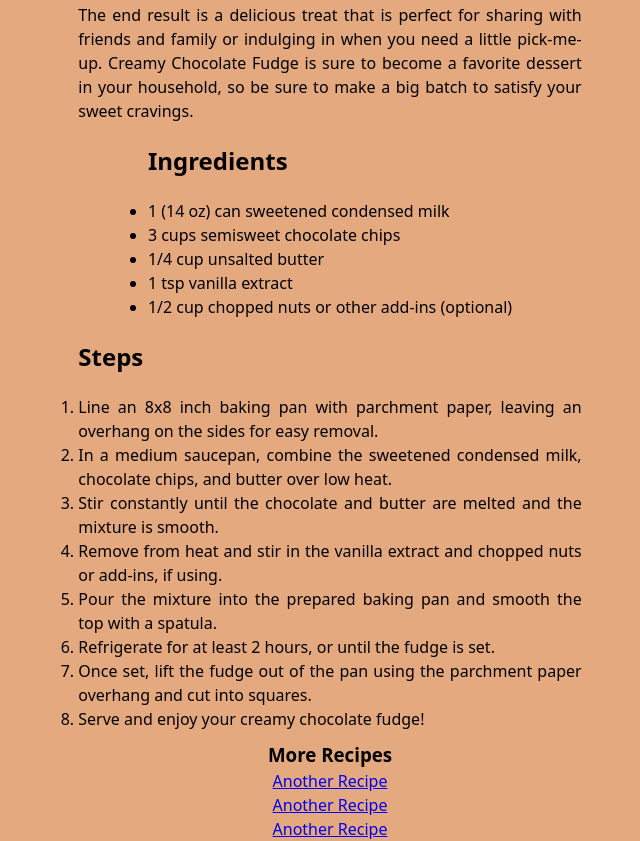
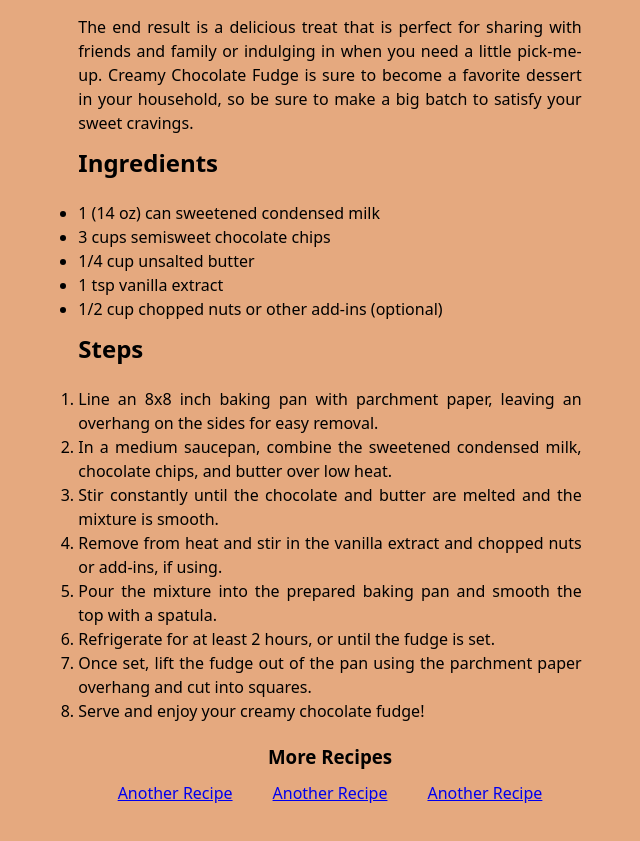
Before and after one commit to selimbiber/Vanilla-CSS-Challenges, a plain HTML site: page +Day30-recipe-page/index.html in a window 1280 px wide. Shown: the part 685-1526 px from the top of the page, without its empty margins (310-950 px from the left). After the commit the page ends 1500 px from the top, so only its background shows below. Drawn offline with Linux system fonts and the light colour scheme.

Commit message:
Refactor  the page structure and styles

```diff
--- a/+Day30-recipe-page/index.html
+++ b/+Day30-recipe-page/index.html
@@ -3,19 +3,27 @@
   <head>
     <meta charset="UTF-8" />
     <meta name="viewport" content="width=device-width, initial-scale=1.0" />
+    <link
+      rel="shortcut icon"
+      href="https://www.svgrepo.com/show/251193/chocolate.svg"
+      type="image/x-icon"
+    />
+    <link rel="stylesheet" href="./styles.css" />
     <title>The Odin Recipes</title>
-    <link rel="stylesheet" href="./styles.css" />
   </head>
-  <body>
-    <header class="header">
+  <body class="col">
+    <header>
+      <div class="container col">
         <h1>Creamy Chocolate Fudge</h1>
         <img
           src="https://c1.peakpx.com/wallpaper/407/671/830/chocolate-chocolate-bar-sweet-candy-wallpaper.jpg"
           alt="Chocolate"
         />
+      </div>
     </header>
-    <main class="container">
-      <article>
+    <main>
+      <div class="container col">
+        <article class="content col">
           <h2>Description</h2>
           <p>
             Creamy Chocolate Fudge is a rich and decadent dessert that is perfect for
@@ -30,13 +38,13 @@
             let it set in the fridge for a few hours until firm.
           </p>
           <p>
-          The end result is a delicious treat that is perfect for sharing with friends and
-          family or indulging in when you need a little pick-me-up. Creamy Chocolate Fudge
-          is sure to become a favorite dessert in your household, so be sure to make a big
-          batch to satisfy your sweet cravings.
+            The end result is a delicious treat that is perfect for sharing with friends
+            and family or indulging in when you need a little pick-me-up. Creamy Chocolate
+            Fudge is sure to become a favorite dessert in your household, so be sure to
+            make a big batch to satisfy your sweet cravings.
           </p>
         </article>
-      <article>
+        <article class="content col">
           <h2>Ingredients</h2>
           <ul>
             <li>1 (14 oz) can sweetened condensed milk</li>
@@ -46,7 +54,7 @@
             <li>1/2 cup chopped nuts or other add-ins (optional)</li>
           </ul>
         </article>
-      <article>
+        <article class="content col">
           <h2>Steps</h2>
           <ol>
             <li>
@@ -62,8 +70,8 @@
               smooth.
             </li>
             <li>
-            Remove from heat and stir in the vanilla extract and chopped nuts or add-ins,
-            if using.
+              Remove from heat and stir in the vanilla extract and chopped nuts or
+              add-ins, if using.
             </li>
             <li>
               Pour the mixture into the prepared baking pan and smooth the top with a
@@ -71,18 +79,29 @@
             </li>
             <li>Refrigerate for at least 2 hours, or until the fudge is set.</li>
             <li>
-            Once set, lift the fudge out of the pan using the parchment paper overhang and
-            cut into squares.
+              Once set, lift the fudge out of the pan using the parchment paper overhang
+              and cut into squares.
             </li>
             <li>Serve and enjoy your creamy chocolate fudge!</li>
           </ol>
         </article>
+      </div>
     </main>
-    <footer class="footer">
+    <footer>
+      <div class="container col">
         <h3>More Recipes</h3>
-      <p><a href="#">Another Recipe</a></p>
-      <p><a href="#">Another Recipe</a></p>
-      <p><a href="#">Another Recipe</a></p>
+        <ul class="recipes-list row">
+          <li>
+            <a href="#">Another Recipe</a>
+          </li>
+          <li>
+            <a href="#">Another Recipe</a>
+          </li>
+          <li>
+            <a href="#">Another Recipe</a>
+          </li>
+        </ul>
+      </div>
     </footer>
   </body>
 </html>
--- a/+Day30-recipe-page/styles.css
+++ b/+Day30-recipe-page/styles.css
@@ -25,10 +25,9 @@ html {
 }
 
 body {
-  row-gap: 1rem;
-  padding-top: 1rem;
+  align-items: center;
+  padding: 1rem 3rem;
   background-color: rgba(210, 105, 30, 0.568);
-  min-height: 100dvh;
   line-height: 1.5;
   scroll-behavior: smooth;
   overscroll-behavior: none;
@@ -40,36 +39,38 @@ body {
 }
 
 img {
+  max-height: 32rem;
   max-width: 100%;
-  width: 37rem;
+  margin: 0 auto;
 }
 
-body,
-.header,
-.container,
-.footer {
+header,
+main {
+  margin-bottom: 2rem;
+}
+
+.col {
   display: flex;
   flex-direction: column;
 }
 
-.header {
-  gap: 3rem;
-  margin: 0 auto;
+.row {
+  display: flex;
 }
 
 .container {
+  gap: 1rem;
+  max-width: 768px;
+  text-align: center;
+}
+.content {
   gap: 2rem;
-}
-
-.container > article {
-  display: flex;
-  flex-direction: column;
-  gap: 2rem;
-  margin: 0 auto;
   max-width: 55ch;
   text-align: justify;
 }
 
-.footer {
-  align-items: center;
+.recipes-list {
+  gap: 4rem;
+  list-style-type: none;
+  margin: 0 auto;
 }
```
Lines whose indentation alone changed are shown as unchanged.
